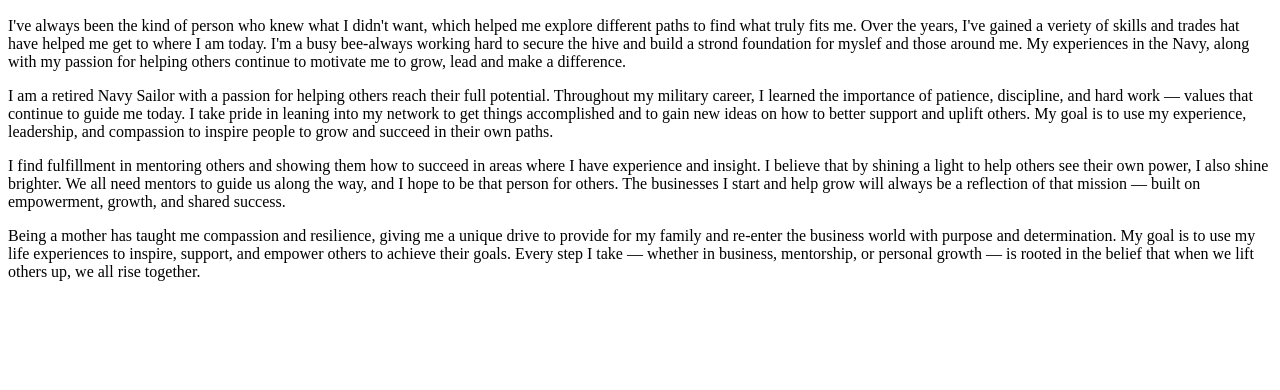
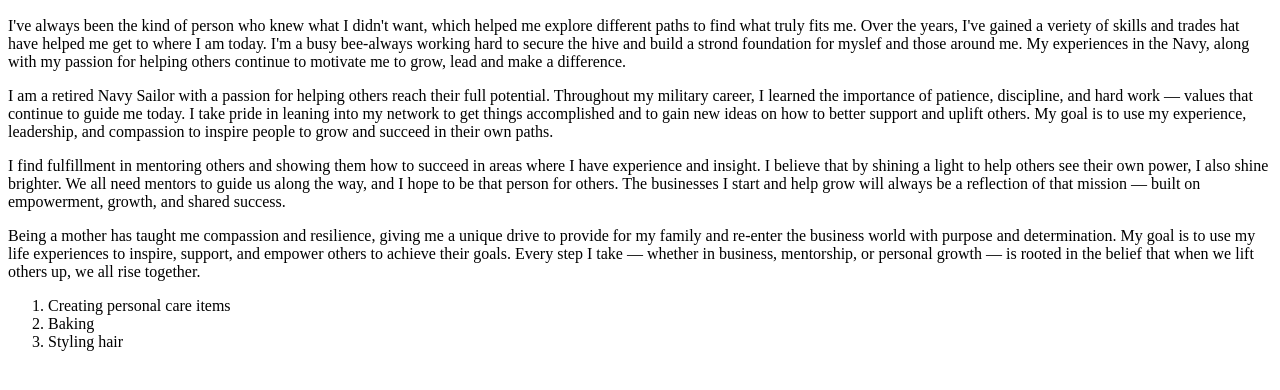
Before and after one commit to Brittany-Winterswhite/webd168, a plain HTML site: page index.html in a window 1280 px wide. Shown: the part 96-486 px from the top of the page. Drawn offline with Linux system fonts and the light colour scheme.

Commit message:
Update index.html

```diff
--- a/index.html
+++ b/index.html
@@ -14,4 +14,12 @@
   <p>I am a retired Navy Sailor with a passion for helping others reach their full potential. Throughout my military career, I learned the importance of patience, discipline, and hard work — values that continue to guide me today. I take pride in leaning into my network to get things accomplished and to gain new ideas on how to better support and uplift others. My goal is to use my experience, leadership, and compassion to inspire people to grow and succeed in their own paths.</p>
   <p>I find fulfillment in mentoring others and showing them how to succeed in areas where I have experience and insight. I believe that by shining a light to help others see their own power, I also shine brighter. We all need mentors to guide us along the way, and I hope to be that person for others. The businesses I start and help grow will always be a reflection of that mission — built on empowerment, growth, and shared success.</p>
   <p>Being a mother has taught me compassion and resilience, giving me a unique drive to provide for my family and re-enter the business world with purpose and determination. My goal is to use my life experiences to inspire, support, and empower others to achieve their goals. Every step I take — whether in business, mentorship, or personal growth — is rooted in the belief that when we lift others up, we all rise together.</p>
+  <ol>
+    <li>Creating personal care items</li>
+    <li>Baking</li>
+    <li>Styling hair</li>
+  </ol>
+
 </body>
+
+</html>
```
